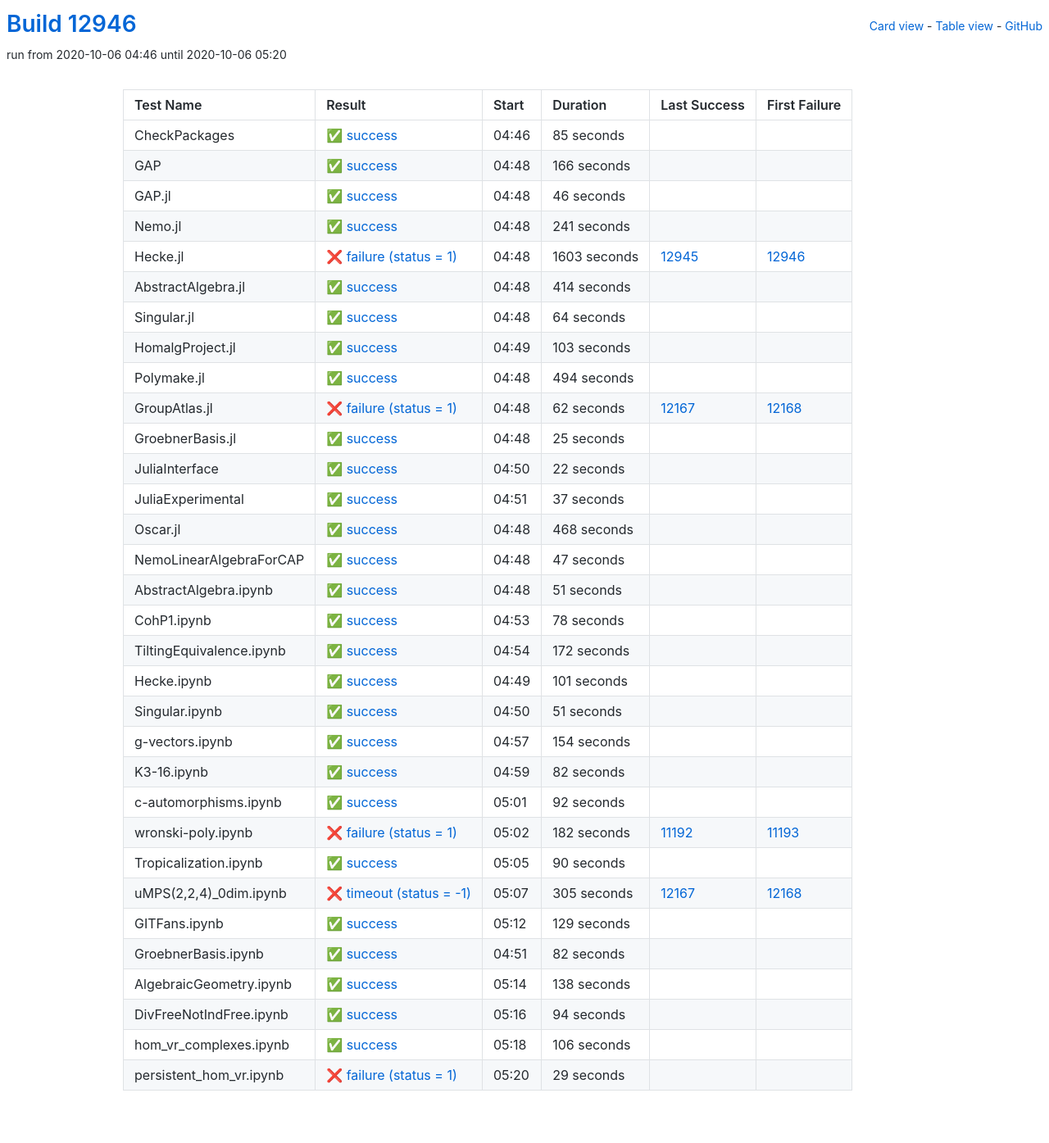
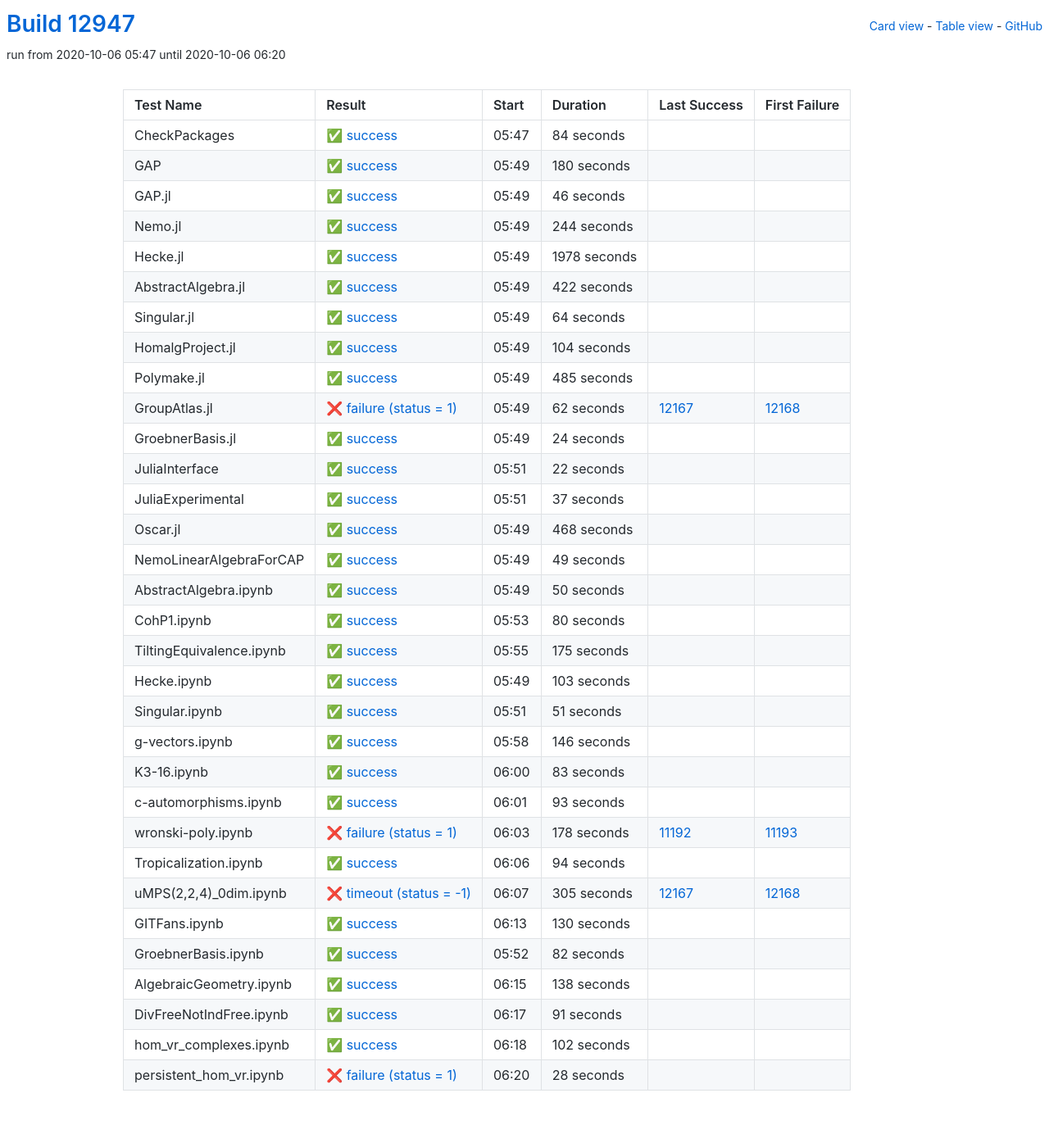
Before and after one commit to oscar-system/oscar-ci-status, a Jekyll site: the page built from table.html, in a window 1280 px wide. Shown: the whole page at 82% size. Built offline with Jekyll 4.4.1, drawn with Linux system fonts in a browser that asks for light colours.

Commit message:
Build #12947

```diff
--- a/_data/ci.yml
+++ b/_data/ci.yml
@@ -1,6 +1,6 @@
 ---
-build: 12946
-build_url: https://oscarci.mathematik.uni-kl.de/job/oscar/12946/
+build: 12947
+build_url: https://oscarci.mathematik.uni-kl.de/job/oscar/12947/
 job: oscar
 organization: oscar-system
 repo: oscar-ci-status
@@ -8,32 +8,32 @@
 tests:
 - name: CheckPackages
   id: checkpackages
-  log: https://oscarci.mathematik.uni-kl.de/job/oscar/12946/artifact/logs/build-12946/CheckPackages.log
-  start: 2020-10-06 04:46
+  log: https://oscarci.mathematik.uni-kl.de/job/oscar/12947/artifact/logs/build-12947/CheckPackages.log
+  start: 2020-10-06 05:47
   success: true
   exitcode: 0
   status: success
-  duration: 85
+  duration: 84
   last_success: false
   last_success_url:
   first_failure: false
   first_failure_url:
 - name: GAP
   id: gap
-  log: https://oscarci.mathematik.uni-kl.de/job/oscar/12946/artifact/logs/build-12946/GAP.log
-  start: 2020-10-06 04:48
+  log: https://oscarci.mathematik.uni-kl.de/job/oscar/12947/artifact/logs/build-12947/GAP.log
+  start: 2020-10-06 05:49
   success: true
   exitcode: 0
   status: success
-  duration: 166
+  duration: 180
   last_success: false
   last_success_url:
   first_failure: false
   first_failure_url:
 - name: GAP.jl
   id: gap-jl
-  log: https://oscarci.mathematik.uni-kl.de/job/oscar/12946/artifact/logs/build-12946/GAP.jl.log
-  start: 2020-10-06 04:48
+  log: https://oscarci.mathematik.uni-kl.de/job/oscar/12947/artifact/logs/build-12947/GAP.jl.log
+  start: 2020-10-06 05:49
   success: true
   exitcode: 0
   status: success
@@ -44,44 +44,44 @@
   first_failure_url:
 - name: Nemo.jl
   id: nemo-jl
-  log: https://oscarci.mathematik.uni-kl.de/job/oscar/12946/artifact/logs/build-12946/Nemo.jl.log
-  start: 2020-10-06 04:48
+  log: https://oscarci.mathematik.uni-kl.de/job/oscar/12947/artifact/logs/build-12947/Nemo.jl.log
+  start: 2020-10-06 05:49
   success: true
   exitcode: 0
   status: success
-  duration: 241
+  duration: 244
   last_success: false
   last_success_url:
   first_failure: false
   first_failure_url:
 - name: Hecke.jl
   id: hecke-jl
-  log: https://oscarci.mathematik.uni-kl.de/job/oscar/12946/artifact/logs/build-12946/Hecke.jl.log
-  start: 2020-10-06 04:48
-  success: false
-  exitcode: 1
-  status: failure
-  duration: 1603
-  last_success: 12945
-  last_success_url: https://oscarci.mathematik.uni-kl.de/job/oscar/12945/
-  first_failure: 12946
-  first_failure_url: https://oscarci.mathematik.uni-kl.de/job/oscar/12946/
-- name: AbstractAlgebra.jl
-  id: abstractalgebra-jl
-  log: https://oscarci.mathematik.uni-kl.de/job/oscar/12946/artifact/logs/build-12946/AbstractAlgebra.jl.log
-  start: 2020-10-06 04:48
+  log: https://oscarci.mathematik.uni-kl.de/job/oscar/12947/artifact/logs/build-12947/Hecke.jl.log
+  start: 2020-10-06 05:49
   success: true
   exitcode: 0
   status: success
-  duration: 414
+  duration: 1978
+  last_success: false
+  last_success_url:
+  first_failure: false
+  first_failure_url:
+- name: AbstractAlgebra.jl
+  id: abstractalgebra-jl
+  log: https://oscarci.mathematik.uni-kl.de/job/oscar/12947/artifact/logs/build-12947/AbstractAlgebra.jl.log
+  start: 2020-10-06 05:49
+  success: true
+  exitcode: 0
+  status: success
+  duration: 422
   last_success: false
   last_success_url:
   first_failure: false
   first_failure_url:
 - name: Singular.jl
   id: singular-jl
-  log: https://oscarci.mathematik.uni-kl.de/job/oscar/12946/artifact/logs/build-12946/Singular.jl.log
-  start: 2020-10-06 04:48
+  log: https://oscarci.mathematik.uni-kl.de/job/oscar/12947/artifact/logs/build-12947/Singular.jl.log
+  start: 2020-10-06 05:49
   success: true
   exitcode: 0
   status: success
@@ -92,32 +92,32 @@
   first_failure_url:
 - name: HomalgProject.jl
   id: homalgproject-jl
-  log: https://oscarci.mathematik.uni-kl.de/job/oscar/12946/artifact/logs/build-12946/HomalgProject.jl.log
-  start: 2020-10-06 04:49
+  log: https://oscarci.mathematik.uni-kl.de/job/oscar/12947/artifact/logs/build-12947/HomalgProject.jl.log
+  start: 2020-10-06 05:49
   success: true
   exitcode: 0
   status: success
-  duration: 103
+  duration: 104
   last_success: false
   last_success_url:
   first_failure: false
   first_failure_url:
 - name: Polymake.jl
   id: polymake-jl
-  log: https://oscarci.mathematik.uni-kl.de/job/oscar/12946/artifact/logs/build-12946/Polymake.jl.log
-  start: 2020-10-06 04:48
+  log: https://oscarci.mathematik.uni-kl.de/job/oscar/12947/artifact/logs/build-12947/Polymake.jl.log
+  start: 2020-10-06 05:49
   success: true
   exitcode: 0
   status: success
-  duration: 494
+  duration: 485
   last_success: false
   last_success_url:
   first_failure: false
   first_failure_url:
 - name: GroupAtlas.jl
   id: groupatlas-jl
-  log: https://oscarci.mathematik.uni-kl.de/job/oscar/12946/artifact/logs/build-12946/GroupAtlas.jl.log
-  start: 2020-10-06 04:48
+  log: https://oscarci.mathematik.uni-kl.de/job/oscar/12947/artifact/logs/build-12947/GroupAtlas.jl.log
+  start: 2020-10-06 05:49
   success: false
   exitcode: 1
   status: failure
@@ -128,20 +128,20 @@
   first_failure_url: https://oscarci.mathematik.uni-kl.de/job/oscar/12168/
 - name: GroebnerBasis.jl
   id: groebnerbasis-jl
-  log: https://oscarci.mathematik.uni-kl.de/job/oscar/12946/artifact/logs/build-12946/GroebnerBasis.jl.log
-  start: 2020-10-06 04:48
+  log: https://oscarci.mathematik.uni-kl.de/job/oscar/12947/artifact/logs/build-12947/GroebnerBasis.jl.log
+  start: 2020-10-06 05:49
   success: true
   exitcode: 0
   status: success
-  duration: 25
+  duration: 24
   last_success: false
   last_success_url:
   first_failure: false
   first_failure_url:
 - name: JuliaInterface
   id: juliainterface
-  log: https://oscarci.mathematik.uni-kl.de/job/oscar/12946/artifact/logs/build-12946/JuliaInterface.log
-  start: 2020-10-06 04:50
+  log: https://oscarci.mathematik.uni-kl.de/job/oscar/12947/artifact/logs/build-12947/JuliaInterface.log
+  start: 2020-10-06 05:51
   success: true
   exitcode: 0
   status: success
@@ -152,8 +152,8 @@
   first_failure_url:
 - name: JuliaExperimental
   id: juliaexperimental
-  log: https://oscarci.mathematik.uni-kl.de/job/oscar/12946/artifact/logs/build-12946/JuliaExperimental.log
-  start: 2020-10-06 04:51
+  log: https://oscarci.mathematik.uni-kl.de/job/oscar/12947/artifact/logs/build-12947/JuliaExperimental.log
+  start: 2020-10-06 05:51
   success: true
   exitcode: 0
   status: success
@@ -164,8 +164,8 @@
   first_failure_url:
 - name: Oscar.jl
   id: oscar-jl
-  log: https://oscarci.mathematik.uni-kl.de/job/oscar/12946/artifact/logs/build-12946/Oscar.jl.log
-  start: 2020-10-06 04:48
+  log: https://oscarci.mathematik.uni-kl.de/job/oscar/12947/artifact/logs/build-12947/Oscar.jl.log
+  start: 2020-10-06 05:49
   success: true
   exitcode: 0
   status: success
@@ -176,68 +176,68 @@
   first_failure_url:
 - name: NemoLinearAlgebraForCAP
   id: nemolinearalgebraforcap
-  log: https://oscarci.mathematik.uni-kl.de/job/oscar/12946/artifact/logs/build-12946/NemoLinearAlgebraForCAP.log
-  start: 2020-10-06 04:48
+  log: https://oscarci.mathematik.uni-kl.de/job/oscar/12947/artifact/logs/build-12947/NemoLinearAlgebraForCAP.log
+  start: 2020-10-06 05:49
   success: true
   exitcode: 0
   status: success
-  duration: 47
+  duration: 49
   last_success: false
   last_success_url:
   first_failure: false
   first_failure_url:
 - name: AbstractAlgebra.ipynb
   id: abstractalgebra-ipynb
-  log: https://oscarci.mathematik.uni-kl.de/job/oscar/12946/artifact/logs/build-12946/AbstractAlgebra.ipynb.log
-  start: 2020-10-06 04:48
+  log: https://oscarci.mathematik.uni-kl.de/job/oscar/12947/artifact/logs/build-12947/AbstractAlgebra.ipynb.log
+  start: 2020-10-06 05:49
   success: true
   exitcode: 0
   status: success
-  duration: 51
+  duration: 50
   last_success: false
   last_success_url:
   first_failure: false
   first_failure_url:
 - name: CohP1.ipynb
   id: cohp1-ipynb
-  log: https://oscarci.mathematik.uni-kl.de/job/oscar/12946/artifact/logs/build-12946/CohP1.ipynb.log
-  start: 2020-10-06 04:53
+  log: https://oscarci.mathematik.uni-kl.de/job/oscar/12947/artifact/logs/build-12947/CohP1.ipynb.log
+  start: 2020-10-06 05:53
   success: true
   exitcode: 0
   status: success
-  duration: 78
+  duration: 80
   last_success: false
   last_success_url:
   first_failure: false
   first_failure_url:
 - name: TiltingEquivalence.ipynb
   id: tiltingequivalence-ipynb
-  log: https://oscarci.mathematik.uni-kl.de/job/oscar/12946/artifact/logs/build-12946/TiltingEquivalence.ipynb.log
-  start: 2020-10-06 04:54
+  log: https://oscarci.mathematik.uni-kl.de/job/oscar/12947/artifact/logs/build-12947/TiltingEquivalence.ipynb.log
+  start: 2020-10-06 05:55
   success: true
   exitcode: 0
   status: success
-  duration: 172
+  duration: 175
   last_success: false
   last_success_url:
   first_failure: false
   first_failure_url:
 - name: Hecke.ipynb
   id: hecke-ipynb
-  log: https://oscarci.mathematik.uni-kl.de/job/oscar/12946/artifact/logs/build-12946/Hecke.ipynb.log
-  start: 2020-10-06 04:49
+  log: https://oscarci.mathematik.uni-kl.de/job/oscar/12947/artifact/logs/build-12947/Hecke.ipynb.log
+  start: 2020-10-06 05:49
   success: true
   exitcode: 0
   status: success
-  duration: 101
+  duration: 103
   last_success: false
   last_success_url:
   first_failure: false
   first_failure_url:
 - name: Singular.ipynb
   id: singular-ipynb
-  log: https://oscarci.mathematik.uni-kl.de/job/oscar/12946/artifact/logs/build-12946/Singular.ipynb.log
-  start: 2020-10-06 04:50
+  log: https://oscarci.mathematik.uni-kl.de/job/oscar/12947/artifact/logs/build-12947/Singular.ipynb.log
+  start: 2020-10-06 05:51
   success: true
   exitcode: 0
   status: success
@@ -248,68 +248,68 @@
   first_failure_url:
 - name: g-vectors.ipynb
   id: g-vectors-ipynb
-  log: https://oscarci.mathematik.uni-kl.de/job/oscar/12946/artifact/logs/build-12946/g-vectors.ipynb.log
-  start: 2020-10-06 04:57
+  log: https://oscarci.mathematik.uni-kl.de/job/oscar/12947/artifact/logs/build-12947/g-vectors.ipynb.log
+  start: 2020-10-06 05:58
   success: true
   exitcode: 0
   status: success
-  duration: 154
+  duration: 146
   last_success: false
   last_success_url:
   first_failure: false
   first_failure_url:
 - name: K3-16.ipynb
   id: k3-16-ipynb
-  log: https://oscarci.mathematik.uni-kl.de/job/oscar/12946/artifact/logs/build-12946/K3-16.ipynb.log
-  start: 2020-10-06 04:59
+  log: https://oscarci.mathematik.uni-kl.de/job/oscar/12947/artifact/logs/build-12947/K3-16.ipynb.log
+  start: 2020-10-06 06:00
   success: true
   exitcode: 0
   status: success
-  duration: 82
+  duration: 83
   last_success: false
   last_success_url:
   first_failure: false
   first_failure_url:
 - name: c-automorphisms.ipynb
   id: c-automorphisms-ipynb
-  log: https://oscarci.mathematik.uni-kl.de/job/oscar/12946/artifact/logs/build-12946/c-automorphisms.ipynb.log
-  start: 2020-10-06 05:01
+  log: https://oscarci.mathematik.uni-kl.de/job/oscar/12947/artifact/logs/build-12947/c-automorphisms.ipynb.log
+  start: 2020-10-06 06:01
   success: true
   exitcode: 0
   status: success
-  duration: 92
+  duration: 93
   last_success: false
   last_success_url:
   first_failure: false
   first_failure_url:
 - name: wronski-poly.ipynb
   id: wronski-poly-ipynb
-  log: https://oscarci.mathematik.uni-kl.de/job/oscar/12946/artifact/logs/build-12946/wronski-poly.ipynb.log
-  start: 2020-10-06 05:02
+  log: https://oscarci.mathematik.uni-kl.de/job/oscar/12947/artifact/logs/build-12947/wronski-poly.ipynb.log
+  start: 2020-10-06 06:03
   success: false
   exitcode: 1
   status: failure
-  duration: 182
+  duration: 178
   last_success: 11192
   last_success_url: https://oscarci.mathematik.uni-kl.de/job/oscar/11192/
   first_failure: 11193
   first_failure_url: https://oscarci.mathematik.uni-kl.de/job/oscar/11193/
 - name: Tropicalization.ipynb
   id: tropicalization-ipynb
-  log: https://oscarci.mathematik.uni-kl.de/job/oscar/12946/artifact/logs/build-12946/Tropicalization.ipynb.log
-  start: 2020-10-06 05:05
+  log: https://oscarci.mathematik.uni-kl.de/job/oscar/12947/artifact/logs/build-12947/Tropicalization.ipynb.log
+  start: 2020-10-06 06:06
   success: true
   exitcode: 0
   status: success
-  duration: 90
+  duration: 94
   last_success: false
   last_success_url:
   first_failure: false
   first_failure_url:
 - name: uMPS(2,2,4)_0dim.ipynb
   id: umps-2-2-4-0dim-ipynb
-  log: https://oscarci.mathematik.uni-kl.de/job/oscar/12946/artifact/logs/build-12946/uMPS-2-2-4-_0dim.ipynb.log
-  start: 2020-10-06 05:07
+  log: https://oscarci.mathematik.uni-kl.de/job/oscar/12947/artifact/logs/build-12947/uMPS-2-2-4-_0dim.ipynb.log
+  start: 2020-10-06 06:07
   success: false
   exitcode: -1
   status: timeout
@@ -320,20 +320,20 @@
   first_failure_url: https://oscarci.mathematik.uni-kl.de/job/oscar/12168/
 - name: GITFans.ipynb
   id: gitfans-ipynb
-  log: https://oscarci.mathematik.uni-kl.de/job/oscar/12946/artifact/logs/build-12946/GITFans.ipynb.log
-  start: 2020-10-06 05:12
+  log: https://oscarci.mathematik.uni-kl.de/job/oscar/12947/artifact/logs/build-12947/GITFans.ipynb.log
+  start: 2020-10-06 06:13
   success: true
   exitcode: 0
   status: success
-  duration: 129
+  duration: 130
   last_success: false
   last_success_url:
   first_failure: false
   first_failure_url:
 - name: GroebnerBasis.ipynb
   id: groebnerbasis-ipynb
-  log: https://oscarci.mathematik.uni-kl.de/job/oscar/12946/artifact/logs/build-12946/GroebnerBasis.ipynb.log
-  start: 2020-10-06 04:51
+  log: https://oscarci.mathematik.uni-kl.de/job/oscar/12947/artifact/logs/build-12947/GroebnerBasis.ipynb.log
+  start: 2020-10-06 05:52
   success: true
   exitcode: 0
   status: success
@@ -344,8 +344,8 @@
   first_failure_url:
 - name: AlgebraicGeometry.ipynb
   id: algebraicgeometry-ipynb
-  log: https://oscarci.mathematik.uni-kl.de/job/oscar/12946/artifact/logs/build-12946/AlgebraicGeometry.ipynb.log
-  start: 2020-10-06 05:14
+  log: https://oscarci.mathematik.uni-kl.de/job/oscar/12947/artifact/logs/build-12947/AlgebraicGeometry.ipynb.log
+  start: 2020-10-06 06:15
   success: true
   exitcode: 0
   status: success
@@ -356,36 +356,36 @@
   first_failure_url:
 - name: DivFreeNotIndFree.ipynb
   id: divfreenotindfree-ipynb
-  log: https://oscarci.mathematik.uni-kl.de/job/oscar/12946/artifact/logs/build-12946/DivFreeNotIndFree.ipynb.log
-  start: 2020-10-06 05:16
+  log: https://oscarci.mathematik.uni-kl.de/job/oscar/12947/artifact/logs/build-12947/DivFreeNotIndFree.ipynb.log
+  start: 2020-10-06 06:17
   success: true
   exitcode: 0
   status: success
-  duration: 94
+  duration: 91
   last_success: false
   last_success_url:
   first_failure: false
   first_failure_url:
 - name: hom_vr_complexes.ipynb
   id: hom-vr-complexes-ipynb
-  log: https://oscarci.mathematik.uni-kl.de/job/oscar/12946/artifact/logs/build-12946/hom_vr_complexes.ipynb.log
-  start: 2020-10-06 05:18
+  log: https://oscarci.mathematik.uni-kl.de/job/oscar/12947/artifact/logs/build-12947/hom_vr_complexes.ipynb.log
+  start: 2020-10-06 06:18
   success: true
   exitcode: 0
   status: success
-  duration: 106
+  duration: 102
   last_success: false
   last_success_url:
   first_failure: false
   first_failure_url:
 - name: persistent_hom_vr.ipynb
   id: persistent-hom-vr-ipynb
-  log: https://oscarci.mathematik.uni-kl.de/job/oscar/12946/artifact/logs/build-12946/persistent_hom_vr.ipynb.log
-  start: 2020-10-06 05:20
+  log: https://oscarci.mathematik.uni-kl.de/job/oscar/12947/artifact/logs/build-12947/persistent_hom_vr.ipynb.log
+  start: 2020-10-06 06:20
   success: false
   exitcode: 1
   status: failure
-  duration: 29
+  duration: 28
   last_success: false
   last_success_url:
   first_failure: false
```
Also changed, not shown: README.md.
